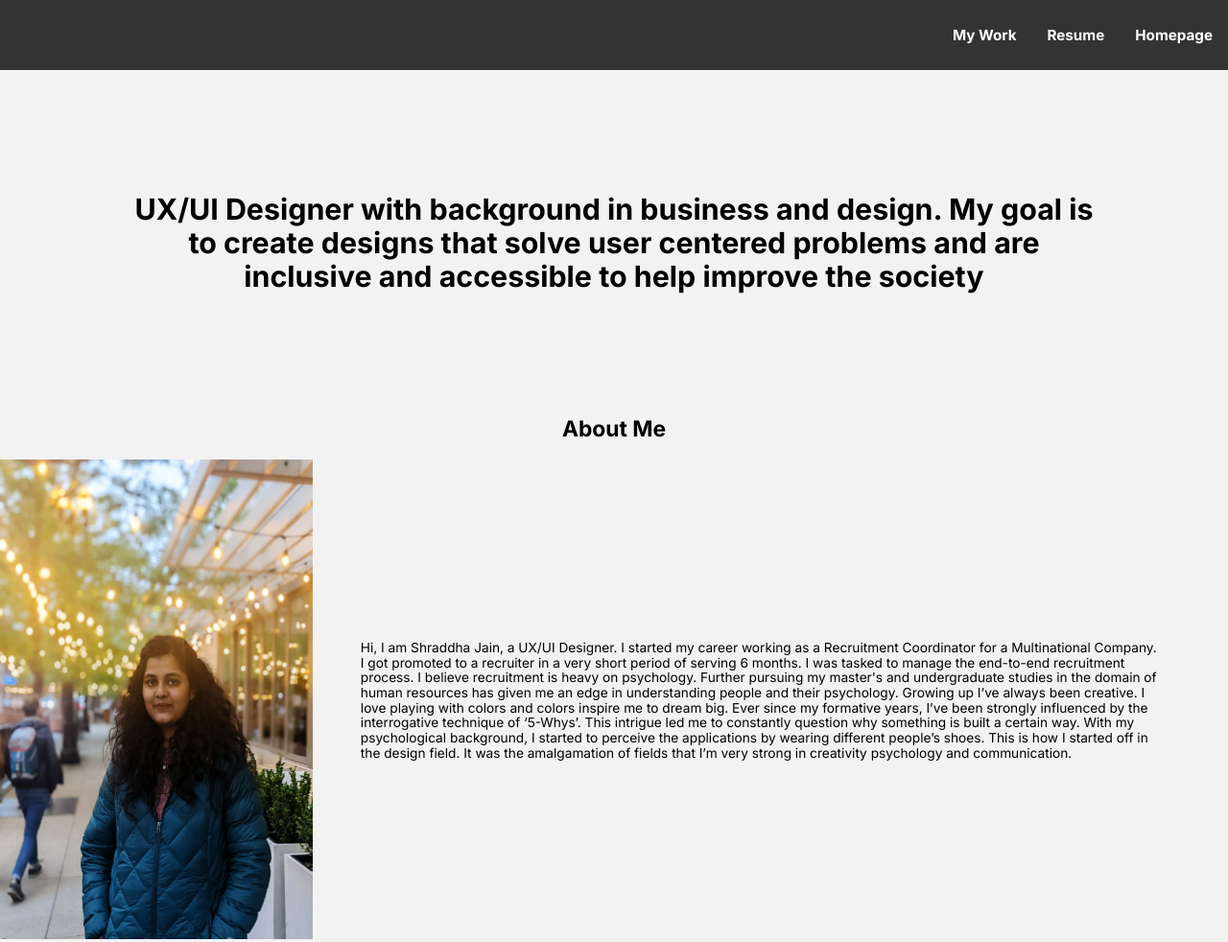
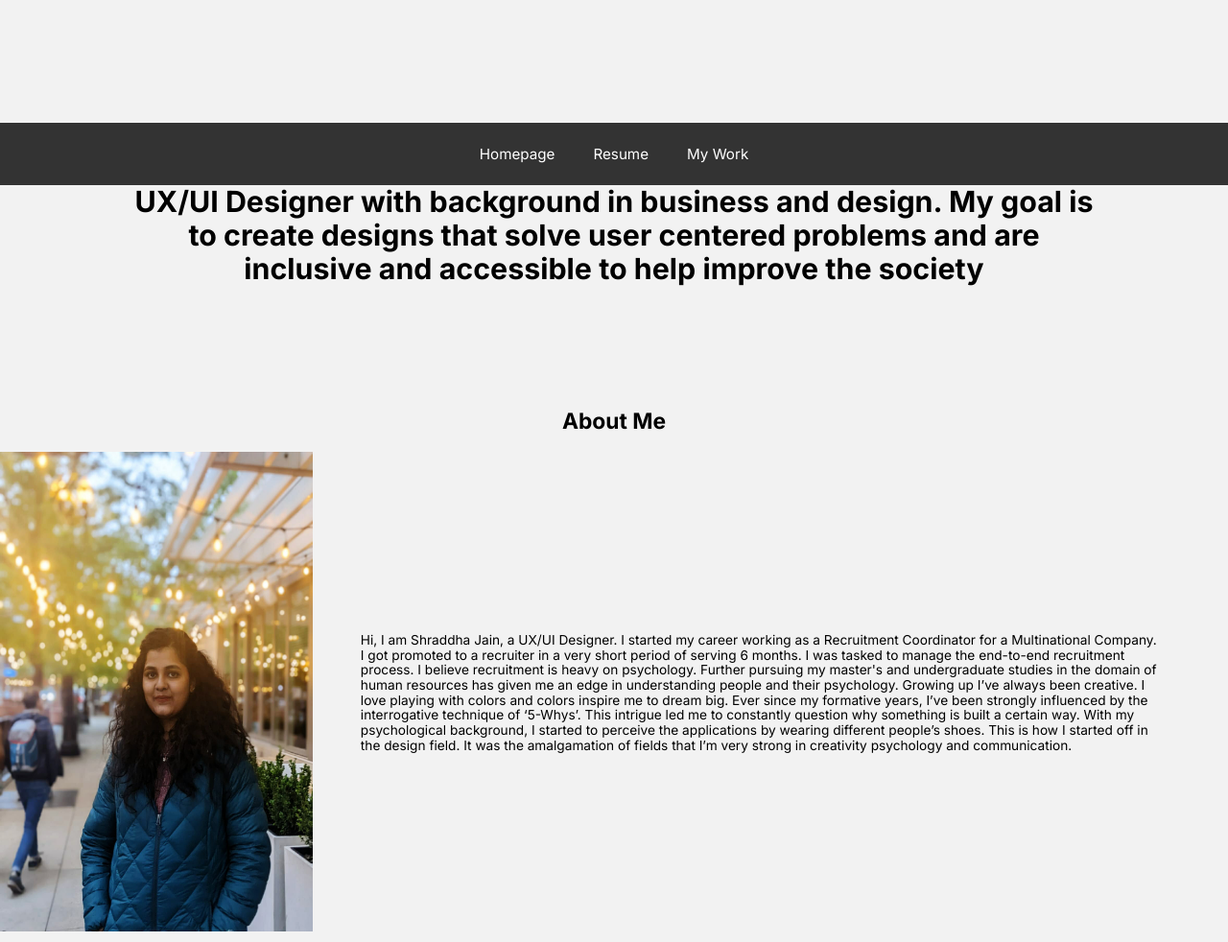
Before and after one commit to Shraddhajain950/project02_v03, a plain HTML site: page index.html in a window 1280 px wide. Shown: the top 982 px of the page at 96% size. Drawn offline with Linux system fonts and the light colour scheme.

Commit message:
centerd navigation

```diff
--- a/css01/stylesheet_portfolio.css
+++ b/css01/stylesheet_portfolio.css
@@ -1,32 +1,37 @@
-.navigation_bar ul {
- list-style-type: none;
- padding: 0;
- margin: 0;
- overflow: hidden;
- background-color: #333333;
-}
-
-.nav_bar {
-  float: right;
-}
-
-.nav_bar a {
-  display: block;
-  color: white;
-  text-align: center;
-  padding: 14px 16px;
-  text-decoration: none;
-  font-family: 'Inter', sans-serif;
-  font-weight: bold;
+.navigation_bar {
+  background-color: #333333;
+  overflow: hidden;
+  float: left;
+  width: 100%;
+  position: relative;
   line-height:45px;
 }
 
-.nav_bar a:hover:not(.active) {
-  background-color: green;
+.navigation_bar ul{
+  list-style-type: none;
+  margin: 0;
+  padding: 0;
+  position: relative;
+  left: 50%;
+  float: left;
 }
 
-.active {
-  background-color:#04AA6D;
+.navigation_bar ul li{
+  float: left;
+  position: relative;
+  right: 50%;
+  display: block;
+}
+
+.navigation_bar ul li a {
+  display: block;
+  padding: 10px 20px;
+  color: #fff;
+  text-decoration: none;
+}
+
+.navigation_bar ul li a:hover {
+  background-color: green;
 }
 
 .resume {
```
